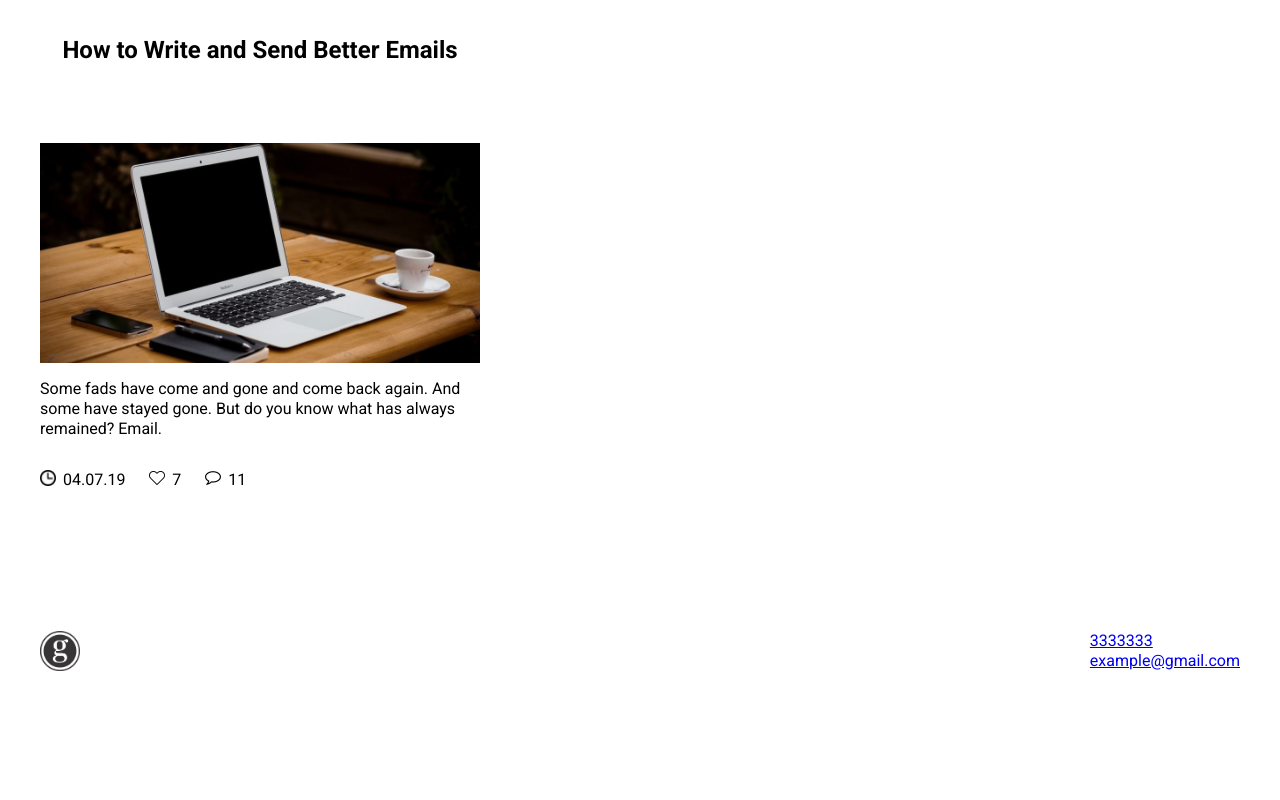
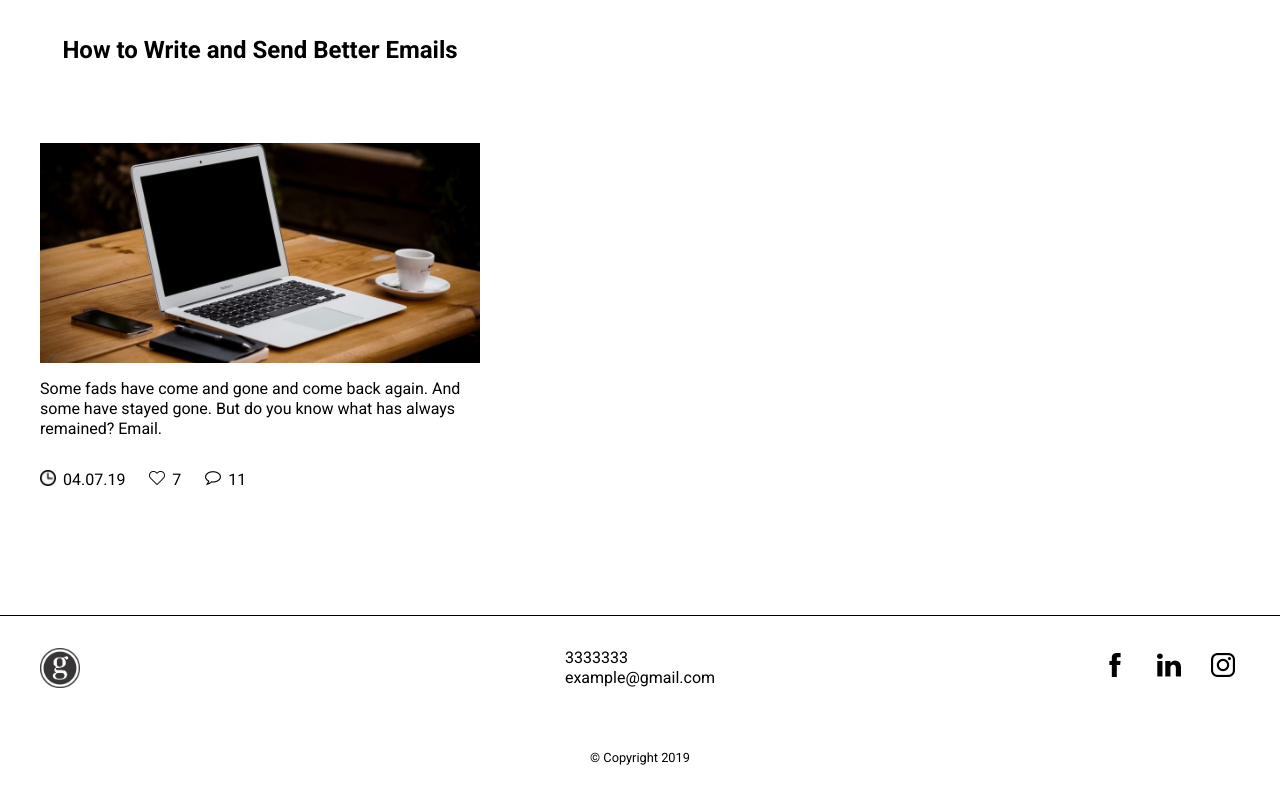
Before and after one commit to NickNaumenko/bsa-1, a plain HTML site: page index.html in a window 1280 px wide. Shown: the part 2071-2871 px from the top of the page. Before the commit the page ends 2763 px from the top, so only its background shows below. Drawn offline with Linux system fonts and the light colour scheme.

Commit message:
Update 2019-07-05T07:25:55.096Z

```diff
--- a/index.html
+++ b/index.html
@@ -281,7 +281,8 @@
               <div class="comments__body">
                 <p class="comments__name">Darren Rowse</p>
                 <p class="comments__text">
-                Jeff’s writing is creative, heartfelt, engaging and effective. Subscribe, follow and befriend him today.
+                  Jeff’s writing is creative, heartfelt, engaging and effective. Subscribe, follow and befriend him
+                  today.
                   You won’t be disappointed.
                 </p>
               </div>
@@ -311,10 +312,12 @@
     </div>
     <footer class="page__footer footer">
       <div class="container footer__content">
-        <a href="#">
-          <img class="footer__logo" src="./img/logo-sm.png" width="30" alt="logo">
+        <a class="footer__logo" href="#">
+          <img class="footer__logo-image" src="./img/logo-sm.png" width="30" alt="logo">
         </a>
-        <ul class="footer__contacts contacts">
+        <section class="footer__contacts contacts">
+          <h2 class="footer__title">Contacts</h2>
+          <ul class="contacts__list">
             <li class="contacts__item">
               <a class="contacts__item contacts__item--phone" href="tel:3333333">3333333</a>
             </li>
@@ -322,8 +325,28 @@
               <a class="contacts__item contacts__item--email" href="mailto:example@gmail.com">example@gmail.com</a>
             </li>
           </ul>
+        </section>
+        <ul class="footer__socials socials">
+          <li>
+            <a class="socials__link socials__link--fb" href="#">
+              <span class="visually-hidden">Facebook</span>
+            </a>
+          </li>
+          <li>
+            <a class="socials__link socials__link--li" href="#">
+              <span class="visually-hidden">Linkedin</span>
+            </a>
+          </li>
+          <li>
+            <a class="socials__link socials__link--in" href="#">
+              <span class="visually-hidden">Instagram</span>
+            </a>
+          </li>
+        </ul>
+        <p class="footer__copyrights">
+          © Copyright 2019
+        </p>
       </div>
-
     </footer>
   </div>
 </body>
--- a/style.css
+++ b/style.css
@@ -404,11 +404,44 @@ img {
   overflow: hidden;
   text-overflow: ellipsis; }
 
-.footer__content {
-  display: flex;
-  justify-content: space-between;
-  padding-top: 1em;
-  padding-bottom: 1em; }
+.footer {
+  border-top: 1px solid #000000; }
+  .footer__content {
+    display: grid;
+    padding-top: 2em;
+    padding-bottom: 2em; }
+  .footer__logo {
+    grid-area: 2/1/3/2; }
+  .footer__logo-image {
+    width: 40px; }
+  .footer__socials {
+    grid-area: 2/2/3/3;
+    justify-self: end; }
+  .footer__contacts {
+    grid-area: 1/1/2/3;
+    margin-bottom: 30px; }
+  .footer__copyrights {
+    grid-area: 3/1/4/3;
+    justify-self: center;
+    padding-top: 30px;
+    font-size: 0.8em; }
+  .footer__title {
+    display: none;
+    font-size: 24px; }
+  @media (min-width: 540px) {
+    .footer__content {
+      grid-template-columns: repeat(3, 1fr); }
+    .footer__logo {
+      grid-area: 1/1/2/2; }
+    .footer__contacts {
+      grid-area: 1/2/2/3;
+      justify-self: center; }
+    .footer__socials {
+      grid-area: 1/3/2/4; }
+    .footer__copyrights {
+      grid-area: 2/1/3/4; } }
 
-.footer__logo {
-  width: 40px; }
+.contacts__item {
+  font: inherit;
+  color: currentColor;
+  text-decoration: none; }
```
Lines whose indentation alone changed are shown as unchanged.
